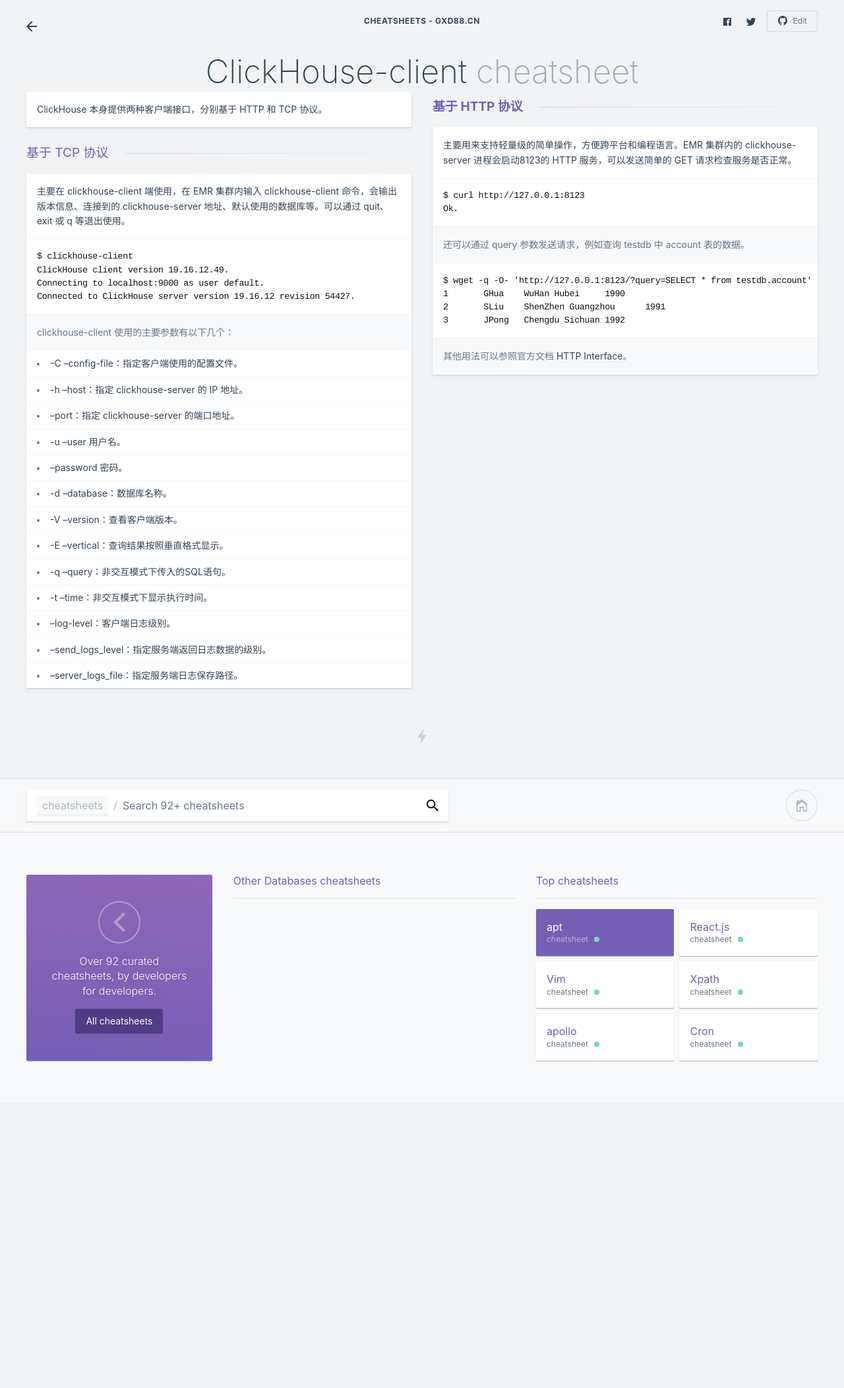
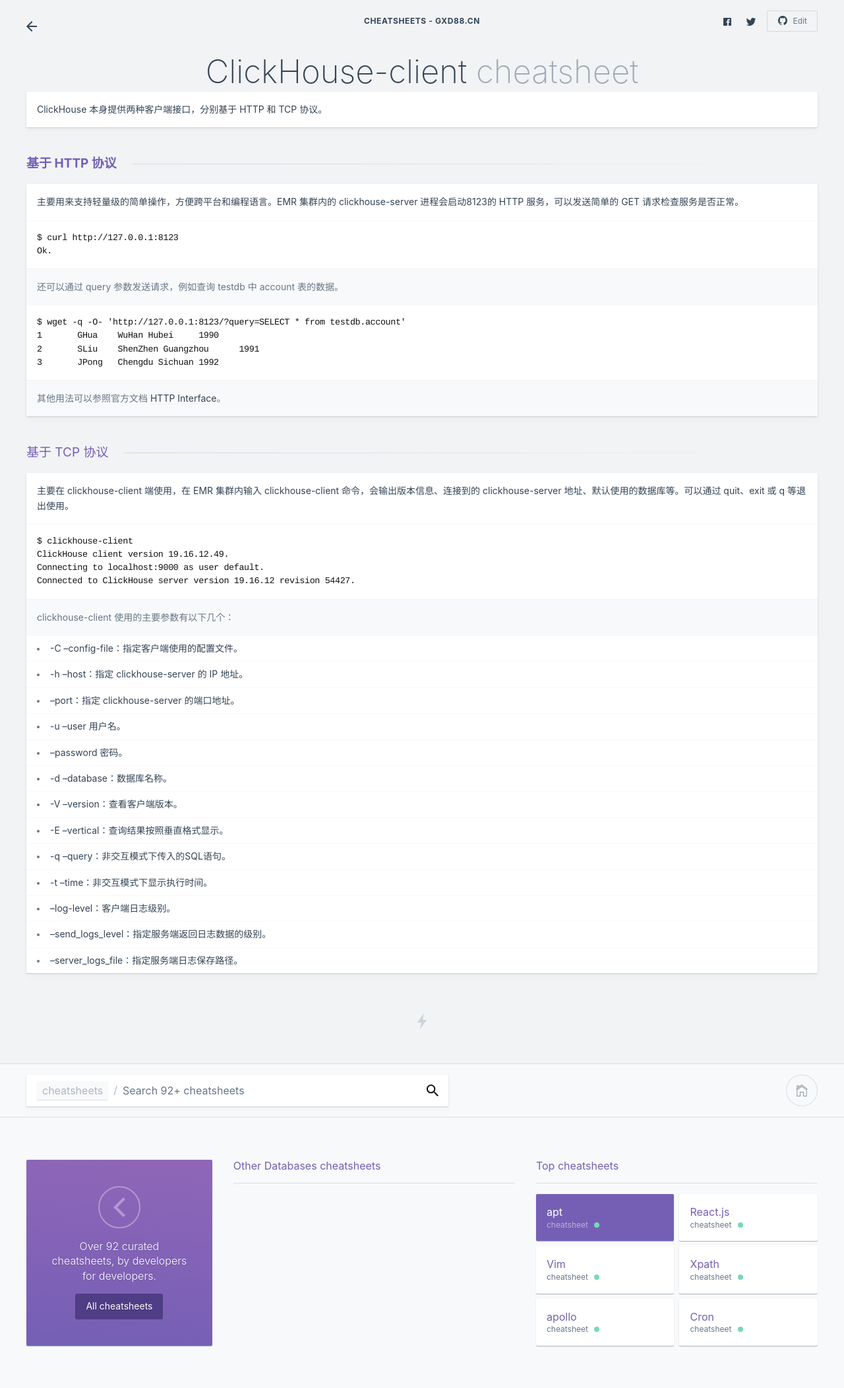
Before and after one commit to gongxiude/cheatsheets, a Jekyll site: the page built from clickhouse-client.md, in a window 1280 px wide. Shown: the whole page at 66% size. Built offline with Jekyll 4.4.1, drawn with Linux system fonts in a browser that asks for light colours; comment, search, counter and statistics services are not loaded; before the commit the page ends 1672 px from its top, so only the background shows below that.

Commit message:
add databsaes

````diff
--- a/clickhouse-client.md
+++ b/clickhouse-client.md
@@ -6,11 +6,11 @@ category: Databases
 ---
 
 ## clickhouse 支持的client类型
-
+{: .-one-column}
 ClickHouse 本身提供两种客户端接口，分别基于 HTTP 和 TCP 协议。
 
 ### **基于 HTTP 协议**
-
+{: .-two-column}
 主要用来支持轻量级的简单操作，方便跨平台和编程语言。EMR 集群内的 clickhouse-server 进程会启动8123的 HTTP 服务，可以发送简单的 GET 请求检查服务是否正常。
 
 
@@ -33,7 +33,7 @@ $ wget -q -O- 'http://127.0.0.1:8123/?query=SELECT * from testdb.account'
 
 
 ### 基于 TCP 协议
-
+{: .-two-column}
 主要在 clickhouse-client 端使用，在 EMR 集群内输入 clickhouse-client 命令，会输出版本信息、连接到的 clickhouse-server 地址、默认使用的数据库等。可以通过 quit、exit 或 q 等退出使用。
 
 ```
````
